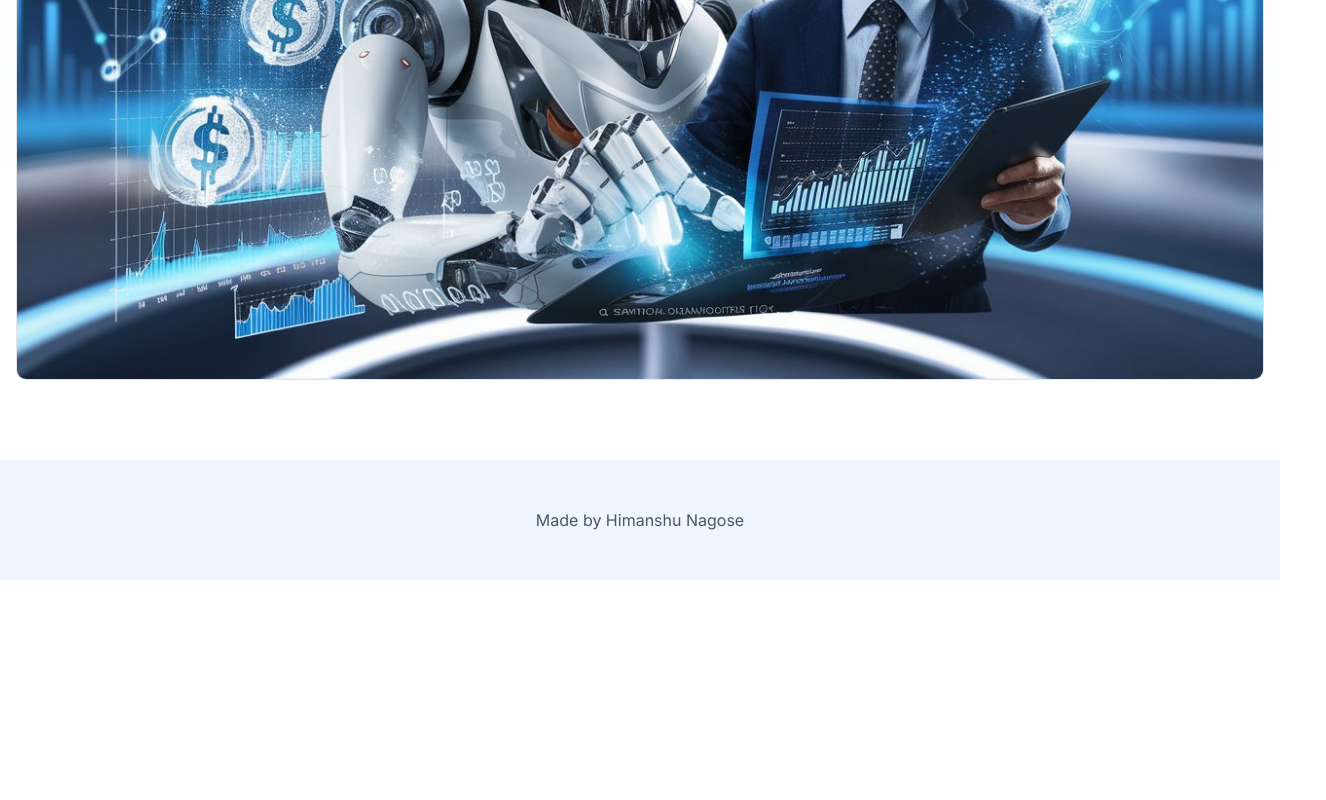
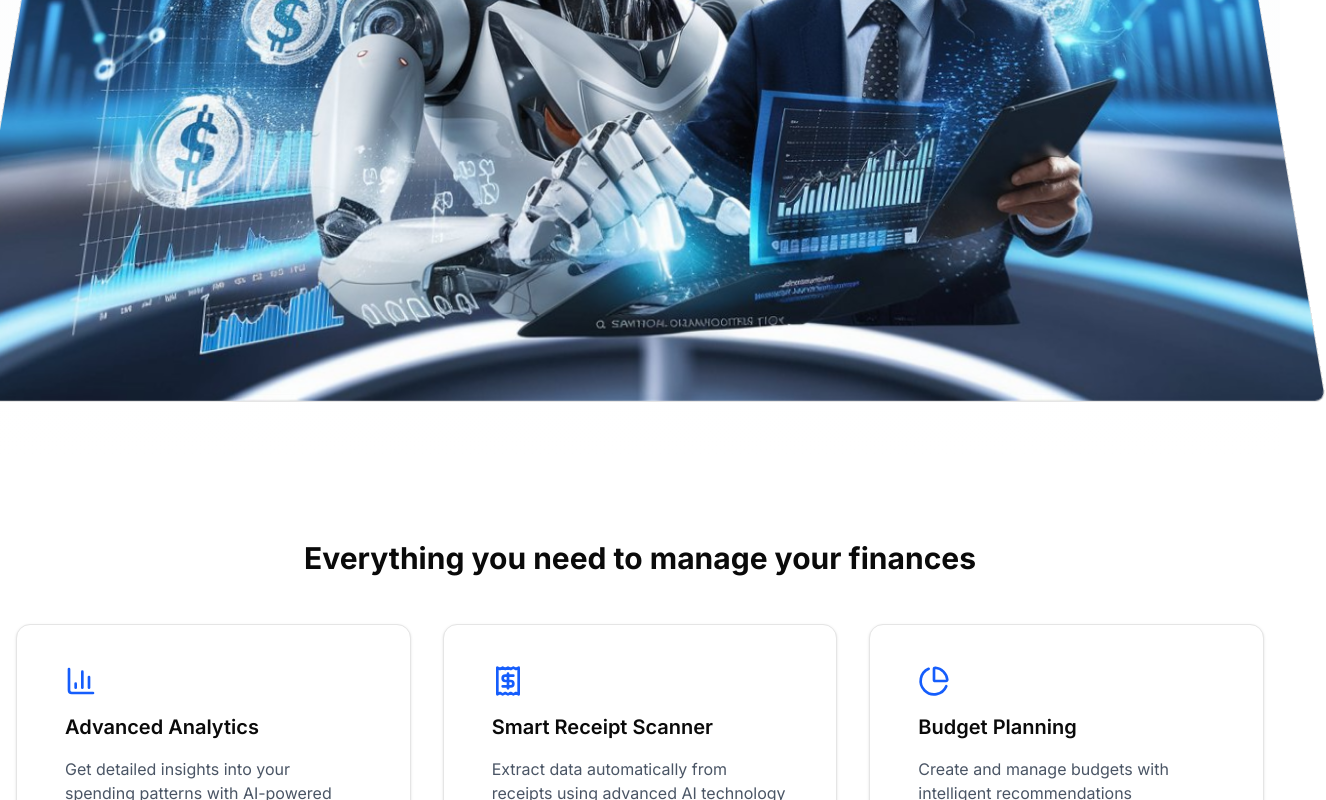
Before and after one commit to Himanshu-coder007/Smart-Ai-Financer, a Next.js app: page / in a window 1280 px wide. Shown: the part 1009-1809 px from the top of the page, 1326 px wide, since content can reach past the window. Before the commit the page ends 1589 px from the top, so only its background shows below. Built offline with nearby package versions, Linux system fonts and the light colour scheme; no server answers.

Commit message:
Landing page compleated

```diff
--- /dev/null
+++ b/app/data/landing.js
@@ -0,0 +1,111 @@
+import {
+  BarChart3,
+  Receipt,
+  PieChart,
+  CreditCard,
+  Globe,
+  Zap,
+} from "lucide-react";
+
+// Stats Data
+export const statsData = [
+  {
+    value: "50K+",
+    label: "Active Users",
+  },
+  {
+    value: "$2B+",
+    label: "Transactions Tracked",
+  },
+  {
+    value: "99.9%",
+    label: "Uptime",
+  },
+  {
+    value: "4.9/5",
+    label: "User Rating",
+  },
+];
+
+// Features Data
+export const featuresData = [
+  {
+    icon: <BarChart3 className="h-8 w-8 text-blue-600" />,
+    title: "Advanced Analytics",
+    description:
+      "Get detailed insights into your spending patterns with AI-powered analytics",
+  },
+  {
+    icon: <Receipt className="h-8 w-8 text-blue-600" />,
+    title: "Smart Receipt Scanner",
+    description:
+      "Extract data automatically from receipts using advanced AI technology",
+  },
+  {
+    icon: <PieChart className="h-8 w-8 text-blue-600" />,
+    title: "Budget Planning",
+    description: "Create and manage budgets with intelligent recommendations",
+  },
+  {
+    icon: <CreditCard className="h-8 w-8 text-blue-600" />,
+    title: "Multi-Account Support",
+    description: "Manage multiple accounts and credit cards in one place",
+  },
+  {
+    icon: <Globe className="h-8 w-8 text-blue-600" />,
+    title: "Multi-Currency",
+    description: "Support for multiple currencies with real-time conversion",
+  },
+  {
+    icon: <Zap className="h-8 w-8 text-blue-600" />,
+    title: "Automated Insights",
+    description: "Get automated financial insights and recommendations",
+  },
+];
+
+// How It Works Data
+export const howItWorksData = [
+  {
+    icon: <CreditCard className="h-8 w-8 text-blue-600" />,
+    title: "1. Create Your Account",
+    description:
+      "Get started in minutes with our simple and secure sign-up process",
+  },
+  {
+    icon: <BarChart3 className="h-8 w-8 text-blue-600" />,
+    title: "2. Track Your Spending",
+    description:
+      "Automatically categorize and track your transactions in real-time",
+  },
+  {
+    icon: <PieChart className="h-8 w-8 text-blue-600" />,
+    title: "3. Get Insights",
+    description:
+      "Receive AI-powered insights and recommendations to optimize your finances",
+  },
+];
+
+// Testimonials Data
+export const testimonialsData = [
+  {
+    name: "Sarah Johnson",
+    role: "Small Business Owner",
+    image: "https://randomuser.me/api/portraits/women/75.jpg",
+    quote:
+      "Welth has transformed how I manage my business finances. The AI insights have helped me identify cost-saving opportunities I never knew existed.",
+  },
+  {
+    name: "Michael Chen",
+    role: "Freelancer",
+    image: "https://randomuser.me/api/portraits/men/75.jpg",
+    quote:
+      "The receipt scanning feature saves me hours each month. Now I can focus on my work instead of manual data entry and expense tracking.",
+  },
+  {
+    name: "Emily Rodriguez",
+    role: "Financial Advisor",
+    image: "https://randomuser.me/api/portraits/women/74.jpg",
+    quote:
+      "I recommend Welth to all my clients. The multi-currency support and detailed analytics make it perfect for international investors.",
+  },
+];
--- a/app/globals.css
+++ b/app/globals.css
@@ -122,3 +122,17 @@
     @apply bg-background text-foreground;
   }
 }
+
+.hero-image-wrapper {
+  perspective: 1000px;
+}
+
+.hero-image {
+  transform: rotateX(15deg) scale(1);
+  transition: transform 0.5s ease-out;
+  will-change: transform;
+}
+
+.hero-image.scrolled {
+  transform: rotateX(0deg) scale(1) translateY(40px);
+}
--- a/app/page.js
+++ /dev/null
@@ -1,11 +0,0 @@
-import HeroSection from "@/components/hero";
-import { Button } from "@/components/ui/button";
-import Image from "next/image";
-
-export default function Home() {
-  return (
-    <div className="mt-40">
-    <HeroSection/>
-    </div>
-  );
-}
--- /dev/null
+++ b/app/page.jsx
@@ -0,0 +1,68 @@
+import HeroSection from "@/components/hero";
+import { Card, CardContent } from "@/components/ui/card";
+import { featuresData, howItWorksData, statsData } from "./data/landing";
+import Link from "next/link";
+import { Button } from "@/components/ui/button";
+
+export default function Home() {
+  return (
+    <div className="mt-40">
+    <HeroSection/>
+
+     {/* Features Section */}
+      <section id="features" className="py-20">
+        <div className="container mx-auto px-4">
+          <h2 className="text-3xl font-bold text-center mb-12">
+            Everything you need to manage your finances
+          </h2>
+          <div className="grid grid-cols-1 md:grid-cols-2 lg:grid-cols-3 gap-8">
+            {featuresData.map((feature, index) => (
+              <Card className="p-6" key={index}>
+                <CardContent className="space-y-4 pt-4">
+                  {feature.icon}
+                  <h3 className="text-xl font-semibold">{feature.title}</h3>
+                  <p className="text-gray-600">{feature.description}</p>
+                </CardContent>
+              </Card>
+            ))}
+          </div>
+        </div>
+      </section>
+
+      {/* How It Works Section */}
+      <section className="py-20 bg-blue-50">
+        <div className="container mx-auto px-4">
+          <h2 className="text-3xl font-bold text-center mb-16">How It Works</h2>
+          <div className="grid grid-cols-1 md:grid-cols-3 gap-12">
+            {howItWorksData.map((step, index) => (
+              <div key={index} className="text-center">
+                <div className="w-16 h-16 bg-blue-100 rounded-full flex items-center justify-center mx-auto mb-6">
+                  {step.icon}
+                </div>
+                <h3 className="text-xl font-semibold mb-4">{step.title}</h3>
+                <p className="text-gray-600">{step.description}</p>
+              </div>
+            ))}
+          </div>
+        </div>
+      </section>
+       {/* CTA Section */}
+      <section className="py-20 bg-blue-600">
+        <div className="container mx-auto px-4 text-center">
+          <h2 className="text-3xl font-bold text-white mb-4">
+            Ready to Take Control of Your Finances?
+          </h2>
+
+          <Link href="/dashboard">
+            <Button
+              size="lg"
+              className="bg-white text-blue-600 hover:bg-blue-50 animate-bounce mt-20"
+            >
+              Start Free Trial
+            </Button>
+          </Link>
+        </div>
+      </section>
+    </div>
+  );
+}
--- a/components/hero.jsx
+++ b/components/hero.jsx
@@ -1,10 +1,32 @@
 "use client";
 import Link from 'next/link';
-import React from 'react'
+import React, { useEffect, useRef } from 'react'
 import { Button } from './ui/button';
 import Image from 'next/image';
 
 const HeroSection = () => {
+
+    const imageRef = useRef();
+
+    useEffect(() => {
+        const imageElement = imageRef.current;
+        const scrollThreshold = 100;
+
+        const handleScroll = () => {
+            const scrollPosition = window.scrollY;
+
+            if (scrollPosition > scrollThreshold) {
+                imageElement.classList.add("scrolled");
+            } else {
+                imageElement.classList.remove("scrolled");
+            }
+        };
+
+        window.addEventListener("scroll", handleScroll);
+        return () => window.removeEventListener("scroll", handleScroll);
+    }, []);
+
+
   return (
     <div className='pb-20 px-4 bg-gradient-to-b from-gray-50 to-white dark:from-gray-900 dark:to-gray-950'>
         <div className='container mx-auto text-center pt-12 md:pt-20'>
@@ -26,8 +48,8 @@ const HeroSection = () => {
                     </Button>
                 </Link>
             </div>
-            <div>
-                <div>
+            <div className="hero-image-wrapper">
+                <div ref={imageRef} className="hero-image">
                     <Image
                     src="/banner.jpeg"
                     width={1280}
```
